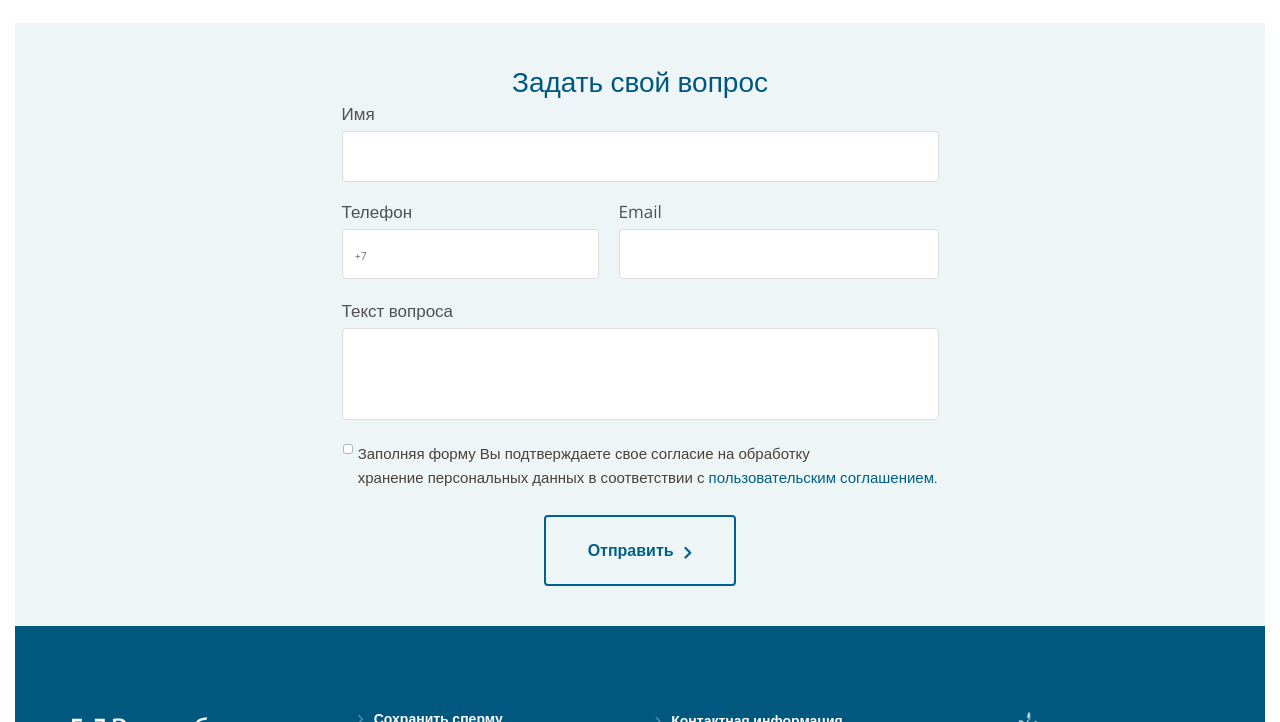
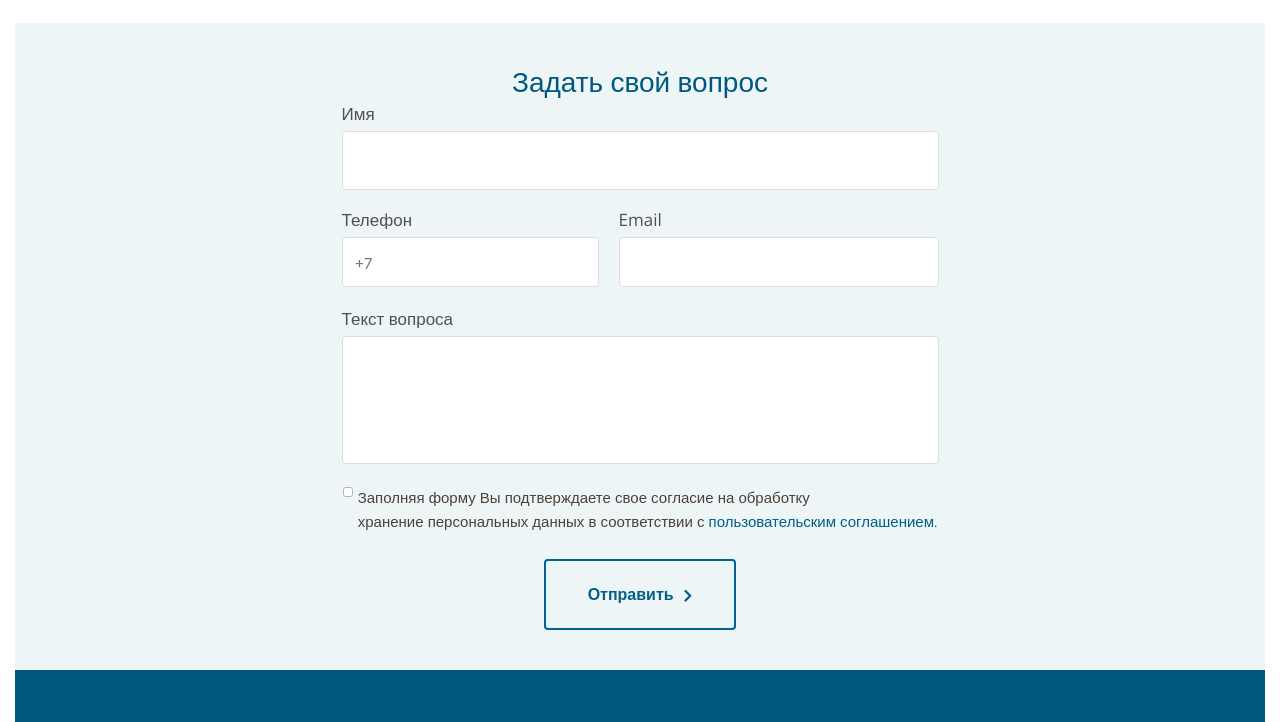
Before and after one commit to VoidWebStudio/repro-bank-test, a website: page App/index.html in a window 1280 px wide. Shown: the part 7820-8542 px from the top of the page. Drawn offline with nearby package versions, Linux system fonts and the light colour scheme.

Commit message:
font edit

```diff
--- a/App/css/styles.css
+++ b/App/css/styles.css
@@ -2057,7 +2057,8 @@ ORDER: Base + typography > general layout + grid > page layout > components
       border-radius: 4px;
       border: 1px solid #dddddd;
       background-color: #ffffff;
-      padding: 1.9rem 0 1.5rem 1.2rem; }
+      padding: 1.9rem 0 1.5rem 1.2rem;
+      font-size: 15px; }
     .container-send-form .send-form-main .send-form-list {
       display: -webkit-box;
       display: -webkit-flex;
@@ -2130,7 +2131,8 @@ ORDER: Base + typography > general layout + grid > page layout > components
           -webkit-border-radius: .4rem;
           border-radius: .4rem;
           border: 1px solid #dddddd;
-          background-color: #ffffff; }
+          background-color: #ffffff;
+          font-size: 14px; }
     .container-send-form .send-form-main .check-box-input {
       padding-top: 2.1rem; }
       .container-send-form .send-form-main .check-box-input label {
--- a/scss/send-form.scss
+++ b/scss/send-form.scss
@@ -31,6 +31,9 @@ $font-family: 'Open Sans', sans-serif;
       border: 1px solid #dddddd;
       background-color: #ffffff;
       padding: 1.9rem 0 1.5rem 1.2rem;
+      font-size: 15px;
+
+
     }
     .send-form-list{
       display: flex;
@@ -71,6 +74,7 @@ $font-family: 'Open Sans', sans-serif;
           input{
             width: 32rem;
             height: 5rem;
+
           }
 
 
@@ -84,6 +88,8 @@ $font-family: 'Open Sans', sans-serif;
           border-radius: .4rem;
           border: 1px solid #dddddd;
           background-color: #ffffff;
+          font-size: 14px;
+
         }
       }
     }
```
